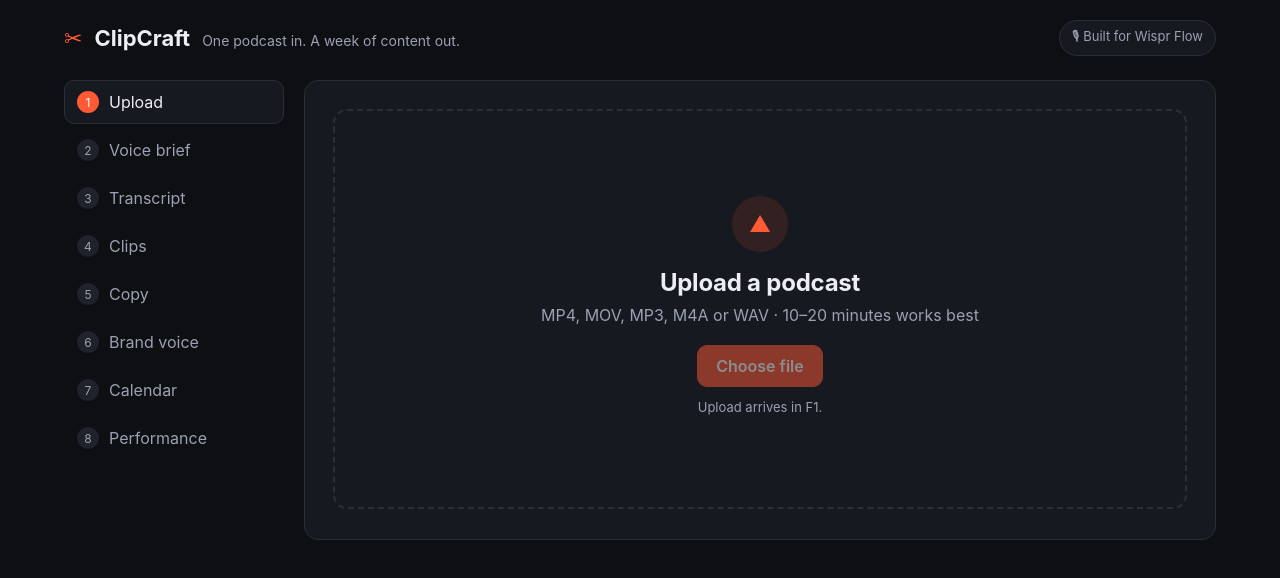
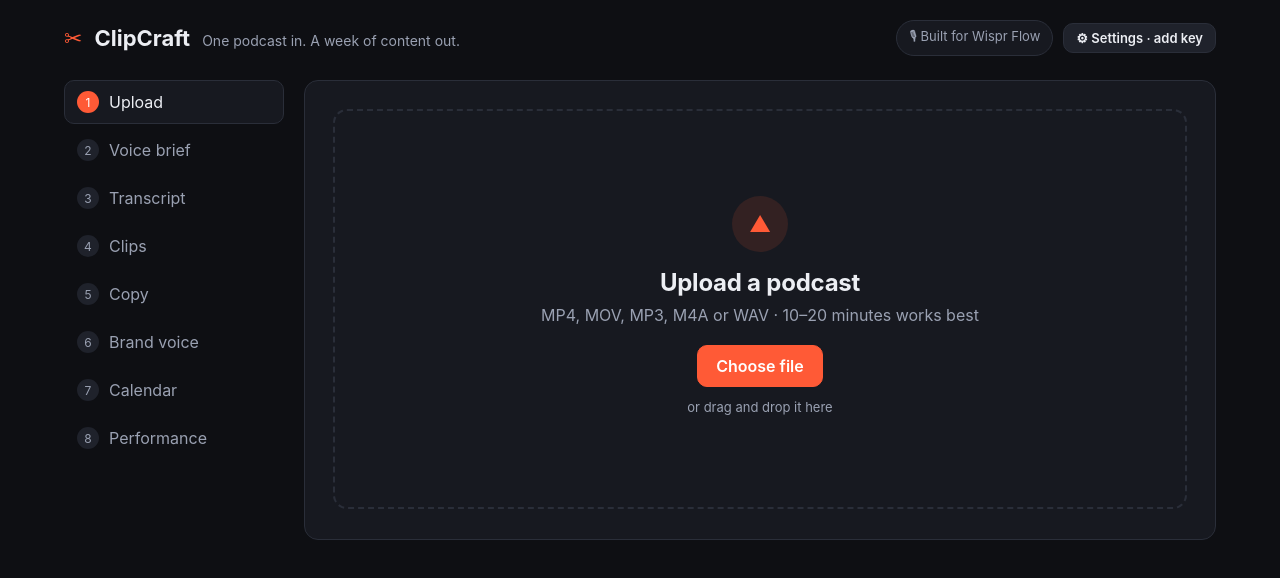
Before and after one commit to theakshai/productspace-hackathon, a React (Vite) app: page / in a window 1280 px wide. Shown: the top 578 px of the page. Built offline with nearby package versions, Linux system fonts and the light colour scheme.

Commit message:
F1: upload, preview and Gemini upload with progress

```diff
--- a/src/App.jsx
+++ b/src/App.jsx
@@ -1,4 +1,7 @@
-import { useState } from 'react'
+import { useEffect, useState } from 'react'
+import Settings from './components/Settings.jsx'
+import UploadPanel from './components/UploadPanel.jsx'
+import { load, save } from './lib/storage.js'
 
 // Each step maps to a feature in features.md. Steps unlock as features ship.
 const STEPS = [
@@ -12,20 +15,6 @@ const STEPS = [
   { id: 'performance', label: 'Performance', feature: 'F9', blurb: 'What worked, and how suggestions changed.' },
 ]
 
-function UploadPanel() {
-  return (
-    <div className="dropzone">
-      <div className="dropzone-icon" aria-hidden="true">▲</div>
-      <h2>Upload a podcast</h2>
-      <p className="muted">MP4, MOV, MP3, M4A or WAV · 10–20 minutes works best</p>
-      <button className="btn primary" disabled title="Arrives in F1">
-        Choose file
-      </button>
-      <p className="hint">Upload arrives in F1.</p>
-    </div>
-  )
-}
-
 function Placeholder({ step }) {
   return (
     <div className="placeholder">
@@ -37,8 +26,32 @@ function Placeholder({ step }) {
   )
 }
 
+// The File object and its preview URL only live in memory; everything else is saved.
+function persistableMedia(media) {
+  if (!media) return null
+  const { file: _file, previewUrl: _url, ...rest } = media
+  return rest
+}
+
+function restoreMedia() {
+  const saved = load('media', null)
+  if (!saved) return null
+  // Gemini deletes uploaded files after 48 hours.
+  if (saved.gemini?.expiresAt && new Date(saved.gemini.expiresAt) < new Date()) {
+    return { ...saved, gemini: null }
+  }
+  return saved
+}
+
 export default function App() {
   const [active, setActive] = useState('upload')
+  const [settings, setSettings] = useState(() => load('settings', { apiKey: '', model: '' }))
+  const [media, setMedia] = useState(restoreMedia)
+  const [showSettings, setShowSettings] = useState(false)
+
+  useEffect(() => save('settings', settings), [settings])
+  useEffect(() => save('media', persistableMedia(media)), [media])
+
   const step = STEPS.find((s) => s.id === active)
 
   return (
@@ -49,9 +62,14 @@ export default function App() {
           <span className="name">ClipCraft</span>
           <span className="tagline">One podcast in. A week of content out.</span>
         </div>
-        <span className="voice-pill" title="All input in ClipCraft is designed for Wispr Flow dictation">
-          🎙 Built for Wispr Flow
-        </span>
+        <div className="row">
+          <span className="voice-pill" title="All input in ClipCraft is designed for Wispr Flow dictation">
+            🎙 Built for Wispr Flow
+          </span>
+          <button className="btn small" onClick={() => setShowSettings(true)}>
+            ⚙ Settings{settings.apiKey ? '' : ' · add key'}
+          </button>
+        </div>
       </header>
 
       <div className="layout">
@@ -62,14 +80,30 @@ export default function App() {
               className={`step ${s.id === active ? 'active' : ''}`}
               onClick={() => setActive(s.id)}
             >
-              <span className="step-num">{i + 1}</span>
+              <span className="step-num">{s.id === 'upload' && media?.gemini ? '✓' : i + 1}</span>
               <span className="step-label">{s.label}</span>
             </button>
           ))}
         </nav>
 
-        <main className="panel">{active === 'upload' ? <UploadPanel /> : <Placeholder step={step} />}</main>
+        <main className="panel">
+          {active === 'upload' ? (
+            <UploadPanel
+              settings={settings}
+              media={media}
+              onMediaChange={setMedia}
+              onOpenSettings={() => setShowSettings(true)}
+              onNext={() => setActive('brief')}
+            />
+          ) : (
+            <Placeholder step={step} />
+          )}
+        </main>
       </div>
+
+      {showSettings && (
+        <Settings settings={settings} onSave={setSettings} onClose={() => setShowSettings(false)} />
+      )}
     </div>
   )
 }
--- a/src/index.css
+++ b/src/index.css
@@ -76,3 +76,40 @@ p { margin: 0 0 8px; }
 }
 .btn.primary { background: var(--accent); border-color: var(--accent); color: #fff; }
 .btn:disabled { opacity: 0.5; cursor: not-allowed; }
+
+.small { font-size: 13px; }
+.btn.small { padding: 6px 12px; font-size: 13px; margin-top: 0; }
+.row { display: flex; align-items: center; gap: 10px; }
+.row.end { justify-content: flex-end; margin-top: 16px; }
+.link { background: none; border: 0; color: var(--muted); font: inherit; font-size: 13px; cursor: pointer; text-decoration: underline; }
+
+.status { font-size: 14px; margin-top: 10px; }
+.status.ok { color: #4ade80; }
+.status.warn { color: #fbbf24; }
+.status.error { color: #f87171; }
+.status.busy { color: var(--muted); }
+
+.dropzone.dragging { border-color: var(--accent); background: var(--accent-soft); }
+
+.upload { display: grid; gap: 18px; }
+.player-wrap { background: #000; border-radius: 12px; overflow: hidden; }
+.player { width: 100%; max-height: 420px; display: block; background: #000; }
+.player.audio { padding: 32px 16px; background: var(--surface-2); }
+.placeholder-player { height: 200px; display: grid; place-items: center; text-align: center; padding: 16px; background: var(--surface-2); }
+.file-meta { display: flex; justify-content: space-between; align-items: flex-start; gap: 16px; }
+.file-name { word-break: break-all; }
+.send-box { border-top: 1px solid var(--border); padding-top: 16px; }
+.progress-label { display: flex; justify-content: space-between; align-items: center; margin-bottom: 8px; font-size: 14px; }
+.progress { height: 8px; background: var(--surface-2); border-radius: 999px; overflow: hidden; position: relative; }
+.progress-bar { height: 100%; background: var(--accent); transition: width 0.2s ease; }
+.progress.indeterminate .progress-bar { width: 35% !important; position: absolute; animation: slide 1.2s ease-in-out infinite; }
+@keyframes slide { 0% { left: -35%; } 100% { left: 100%; } }
+
+.modal-backdrop { position: fixed; inset: 0; background: rgba(0, 0, 0, 0.6); display: grid; place-items: center; padding: 16px; z-index: 10; }
+.modal { background: var(--surface); border: 1px solid var(--border); border-radius: var(--radius); padding: 24px; width: min(480px, 100%); }
+.field { display: grid; gap: 6px; margin-top: 14px; font-size: 14px; color: var(--muted); }
+.field input, .field select, .field textarea {
+  font: inherit; color: var(--text); background: var(--surface-2); border: 1px solid var(--border);
+  border-radius: 10px; padding: 10px 12px;
+}
+.field input:focus, .field select:focus, .field textarea:focus { outline: 2px solid var(--accent); outline-offset: -1px; }
```
